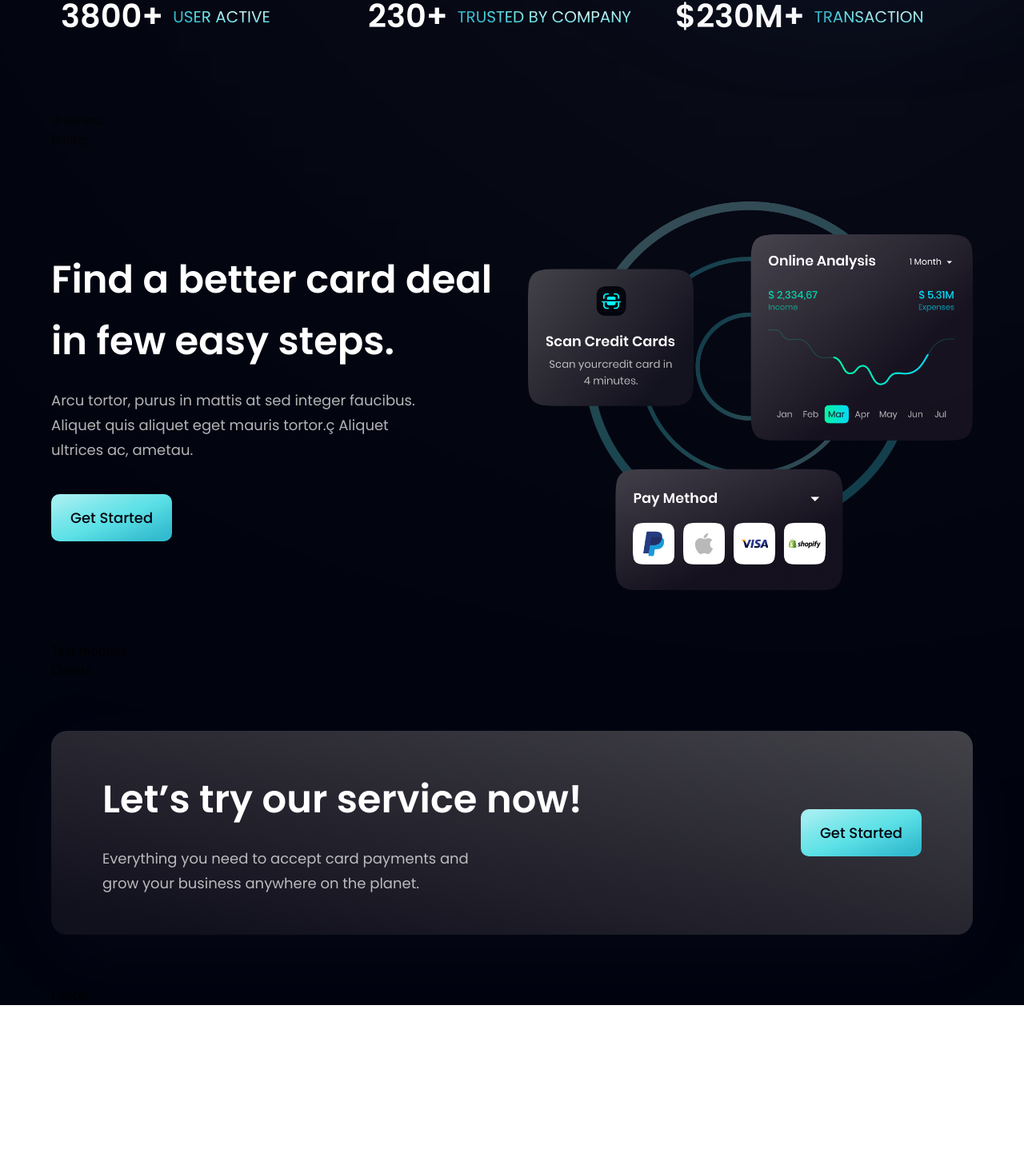
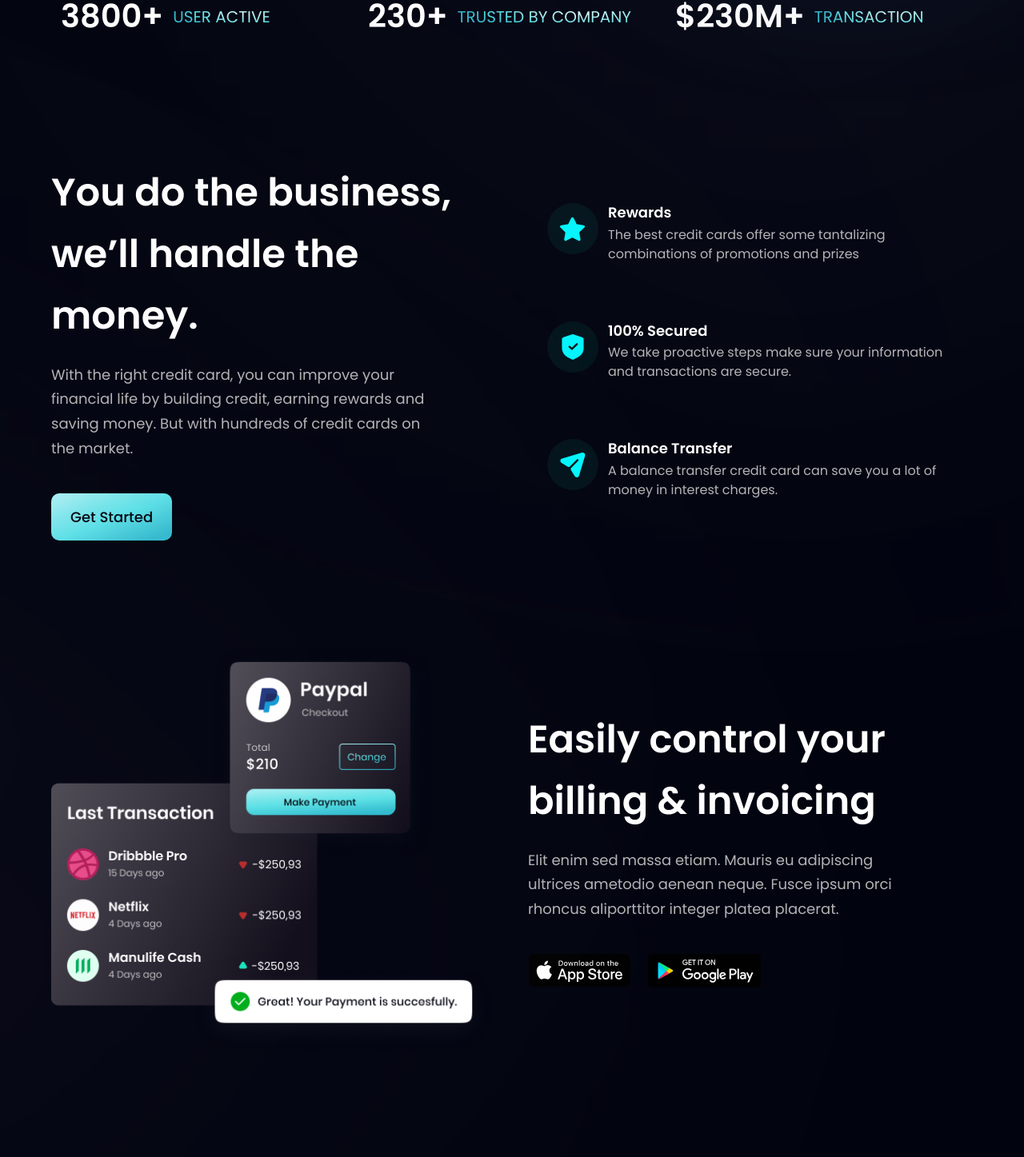
Before and after one commit to danielkingsk/bank-modern-web, a React (Vite) app: page / in a window 1280 px wide. Shown: the part 806-2253 px from the top of the page at 80% size. Before the commit the page ends 2063 px from the top, so only its background shows below. Built offline with nearby package versions, Linux system fonts and the light colour scheme.

Commit message:
Adding Business and Billing Sections Components

```diff
--- a/src/components/Billing.jsx
+++ b/src/components/Billing.jsx
@@ -1,7 +1,34 @@
-import React from "react";
+import { apple, bill, google } from "../assets";
+import styles, { layout } from "../style";
 
-const Billing = () => {
-  return <div>Billing</div>;
-};
+const Billing = () => (
+  <section id="product" className={layout.sectionReverse}>
+    <div className={layout.sectionImgReverse}>
+      <img src={bill} alt="billing" className="w-[100%] h-[100%] relative z-[5]" />
+
+      {/* gradient start */}
+      <div className="absolute z-[3] -left-1/2 top-0 w-[50%] h-[50%] rounded-full white__gradient" />
+      <div className="absolute z-[0] w-[50%] h-[50%] -left-1/2 bottom-0 rounded-full pink__gradient" />
+      {/* gradient end */}
+    </div>
+
+    <div className={layout.sectionInfo}>
+      <h2 className={styles.heading2}>
+        Easily control your <br className="sm:block hidden" /> billing &
+        invoicing
+      </h2>
+      <p className={`${styles.paragraph} max-w-[470px] mt-5`}>
+        Elit enim sed massa etiam. Mauris eu adipiscing ultrices ametodio
+        aenean neque. Fusce ipsum orci rhoncus aliporttitor integer platea
+        placerat.
+      </p>
+
+      <div className="flex flex-row flex-wrap sm:mt-10 mt-6">
+        <img src={apple} alt="google_play" className="w-[128.86px] h-[42.05px] object-contain mr-5 cursor-pointer" />
+        <img src={google} alt="google_play" className="w-[144.17px] h-[43.08px] object-contain cursor-pointer" />
+      </div>
+    </div>
+  </section>
+);
 
 export default Billing;
--- a/src/components/Business.jsx
+++ b/src/components/Business.jsx
@@ -1,7 +1,45 @@
-import React from "react";
+import { features } from "../constants";
+import styles, { layout } from "../style";
+import Button from "./Button";
 
-const Business = () => {
-  return <div>Business</div>;
-};
+const FeatureCard = ({ icon, title, content, index }) => (
+  <div className={`flex flex-row p-6 rounded-[20px] ${index !== features.length - 1 ? "mb-6" : "mb-0"} feature-card`}>
+    <div className={`w-[64px] h-[64px] rounded-full ${styles.flexCenter} bg-dimBlue`}>
+      <img src={icon} alt="star" className="w-[50%] h-[50%] object-contain" />
+    </div>
+    <div className="flex-1 flex flex-col ml-3">
+      <h4 className="font-poppins font-semibold text-white text-[18px] leading-[23.4px] mb-1">
+        {title}
+      </h4>
+      <p className="font-poppins font-normal text-dimWhite text-[16px] leading-[24px]">
+        {content}
+      </p>
+    </div>
+  </div>
+);
+
+const Business = () =>  (
+  <section id="features" className={layout.section}>
+    <div className={layout.sectionInfo}>
+      <h2 className={styles.heading2}>
+        You do the business, <br className="sm:block hidden" /> we’ll handle
+        the money.
+      </h2>
+      <p className={`${styles.paragraph} max-w-[470px] mt-5`}>
+        With the right credit card, you can improve your financial life by
+        building credit, earning rewards and saving money. But with hundreds
+        of credit cards on the market.
+      </p>
+
+      <Button styles={`mt-10`} />
+    </div>
+
+    <div className={`${layout.sectionImg} flex-col`}>
+      {features.map((feature, index) => (
+        <FeatureCard key={feature.id} {...feature} index={index} />
+      ))}
+    </div>
+  </section>
+);
 
 export default Business;
--- a/src/components/Clients.jsx
+++ b/src/components/Clients.jsx
@@ -1,7 +1,16 @@
-import React from "react";
+import { clients } from "../constants";
+import styles from "../style";
 
-const Clients = () => {
-  return <div>Clients</div>;
-};
+const Clients = () => (
+  <section className={`${styles.flexCenter} my-4`}>
+    <div className={`${styles.flexCenter} flex-wrap w-full`}>
+      {clients.map((client) => (
+        <div key={client.id} className={`flex-1 ${styles.flexCenter} sm:min-w-[192px] min-w-[120px] m-5`}>
+          <img src={client.logo} alt="client_logo" className="sm:w-[192px] w-[100px] object-contain" />
+        </div>
+      ))}
+    </div>
+  </section>
+);
 
 export default Clients;
```
